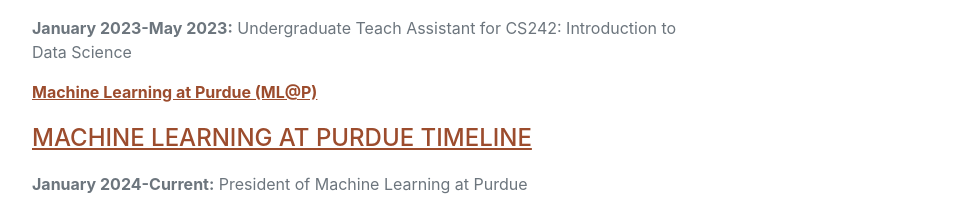
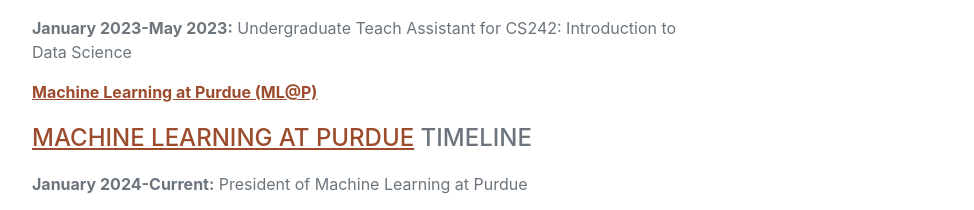
Before and after one commit to sloth-mom/gwendolynmae, a plain HTML site: page index.html in a window 1280 px wide. Shown: the part 2210-2420 px from the top of the page, without its empty margins (288-1262 px from the left). Drawn offline with nearby package versions, Linux system fonts and the light colour scheme; a web font is replaced by a local one.

Commit message:
Update index.html

```diff
--- a/index.html
+++ b/index.html
@@ -101,7 +101,7 @@
                             <p><b>January 2023-May 2023:</b> Undergraduate Teach Assistant for CS242: Introduction to Data Science</p>
                             <b><a href="https://mlp.cs.purdue.edu/"> Machine Learning at Purdue (ML@P) </a></b>
                             <p></p>
-                            <div class="subheading mb-3"> <a href="https://mlp.cs.purdue.edu/">Machine Learning at Purdue Timeline</a></div>
+                            <div class="subheading mb-3"> <a href="https://mlp.cs.purdue.edu/">Machine Learning at Purdue</a> Timeline</div>
                             <p><b>January 2024-Current:</b> President of Machine Learning at Purdue </p>
                             <p><b>September 2023-January 2024:</b> Executive VP of Machine Learning at Purdue </p>
                             <p><b>January 2023-August 2023:</b> Officer at Machine Learning at Purdue </p>
```
